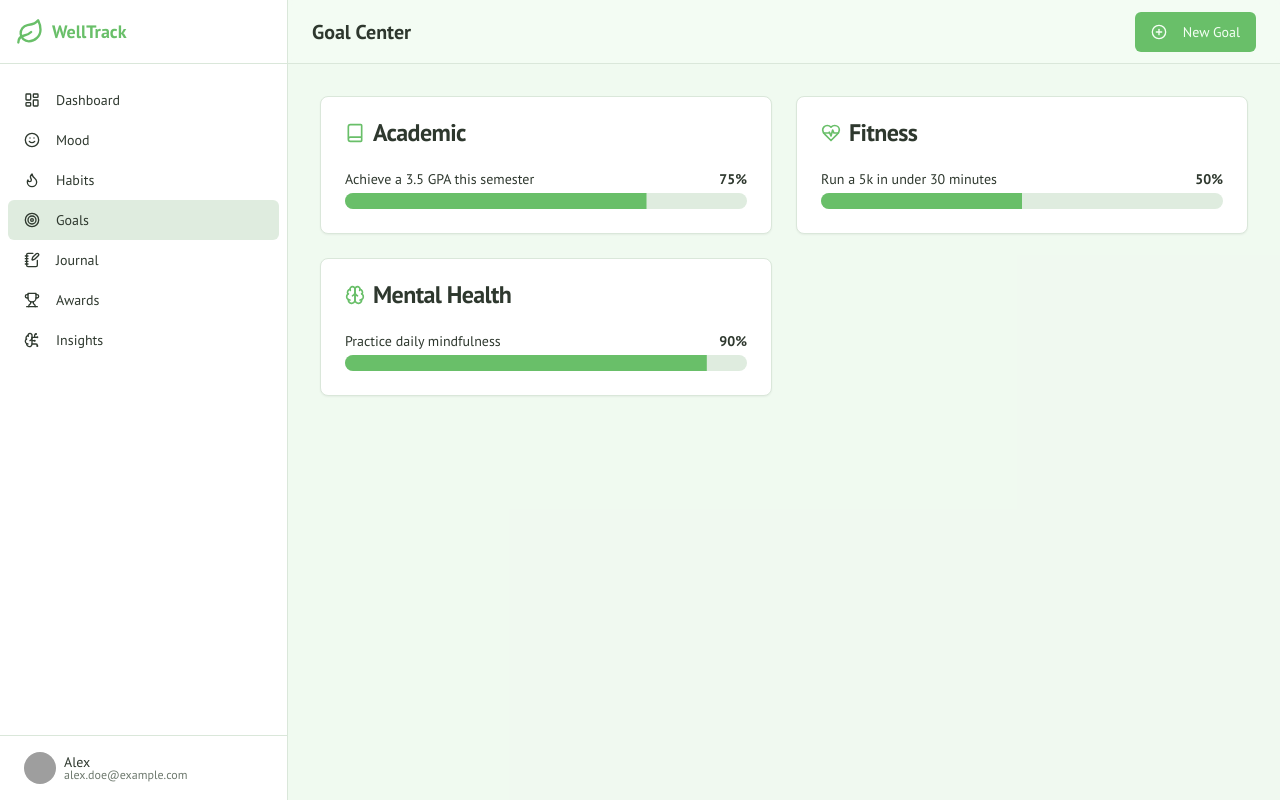
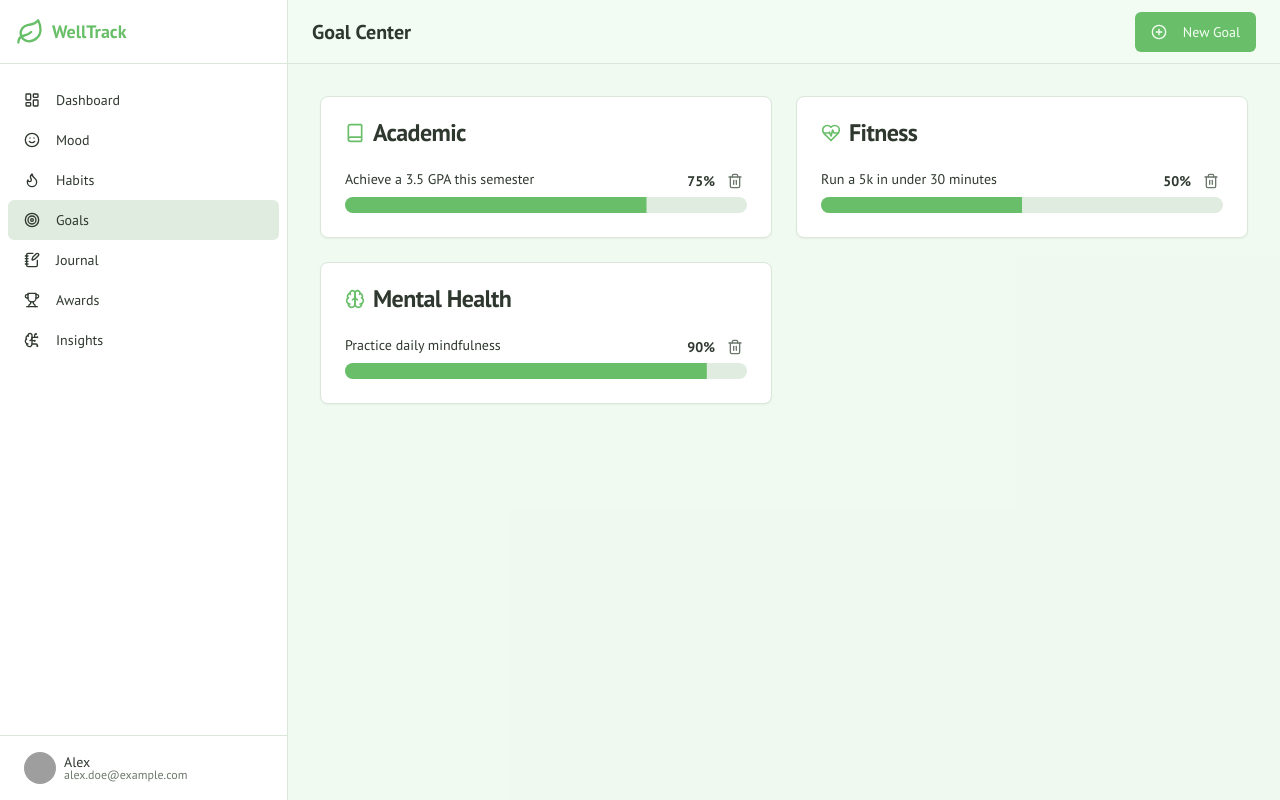
Before and after one commit to dilshadalikhan2004/WellTrack, a Next.js app: page /goals in a window 1280 px wide. Built offline with nearby package versions, Linux system fonts and the light colour scheme; grey boxes are pictures that could not be loaded.

Commit message:
also gave an option to dlt the goal

```diff
--- a/src/app/goals/page.tsx
+++ b/src/app/goals/page.tsx
@@ -20,6 +20,10 @@ export default function GoalsPage() {
     ]);
   }
 
+  const deleteGoal = (goalId: string) => {
+    setGoals(prevGoals => prevGoals.filter(goal => goal.id !== goalId));
+  }
+
   return (
     <div className="flex flex-col min-h-screen">
       <header className="sticky top-0 z-10 flex items-center justify-between h-16 px-4 border-b shrink-0 bg-background/80 backdrop-blur-sm md:px-6">
@@ -27,7 +31,7 @@ export default function GoalsPage() {
         <NewGoalDialog onAddGoal={addGoal} />
       </header>
       <div className="flex-1 p-4 space-y-4 bg-muted/40 md:p-8">
-        <GoalList goals={goals} />
+        <GoalList goals={goals} onDeleteGoal={deleteGoal} />
       </div>
     </div>
   );
--- a/src/components/goals/goal-list.tsx
+++ b/src/components/goals/goal-list.tsx
@@ -1,8 +1,9 @@
 'use client';
 import { Card, CardContent, CardHeader, CardTitle } from "@/components/ui/card";
 import { Progress } from "@/components/ui/progress";
-import { Book, HeartPulse, Brain, User } from "lucide-react";
+import { Book, HeartPulse, Brain, User, Trash2 } from "lucide-react";
 import type { Goal } from "@/lib/types";
+import { Button } from "../ui/button";
 
 const categoryIcons: Record<Goal['category'], React.ElementType> = {
     Academic: Book,
@@ -11,7 +12,7 @@ const categoryIcons: Record<Goal['category'], React.ElementType> = {
     Personal: User
 };
 
-export function GoalList({ goals }: { goals: Goal[] }) {
+export function GoalList({ goals, onDeleteGoal }: { goals: Goal[], onDeleteGoal: (goalId: string) => void }) {
     const goalsByCategory = goals.reduce((acc, goal) => {
         (acc[goal.category] = acc[goal.category] || []).push(goal);
         return acc;
@@ -45,7 +46,12 @@ export function GoalList({ goals }: { goals: Goal[] }) {
                                 <div key={goal.id}>
                                     <div className="flex justify-between mb-1">
                                         <span className="text-sm font-medium">{goal.title}</span>
-                                        <span className="text-sm font-semibold">{goal.progress}%</span>
+                                        <div className="flex items-center gap-2">
+                                            <span className="text-sm font-semibold">{goal.progress}%</span>
+                                            <Button variant="ghost" size="icon" className="w-6 h-6" onClick={() => onDeleteGoal(goal.id)}>
+                                                <Trash2 className="w-4 h-4 text-muted-foreground" />
+                                            </Button>
+                                        </div>
                                     </div>
                                     <Progress value={goal.progress} aria-label={`${goal.title} progress`} />
                                 </div>
```
